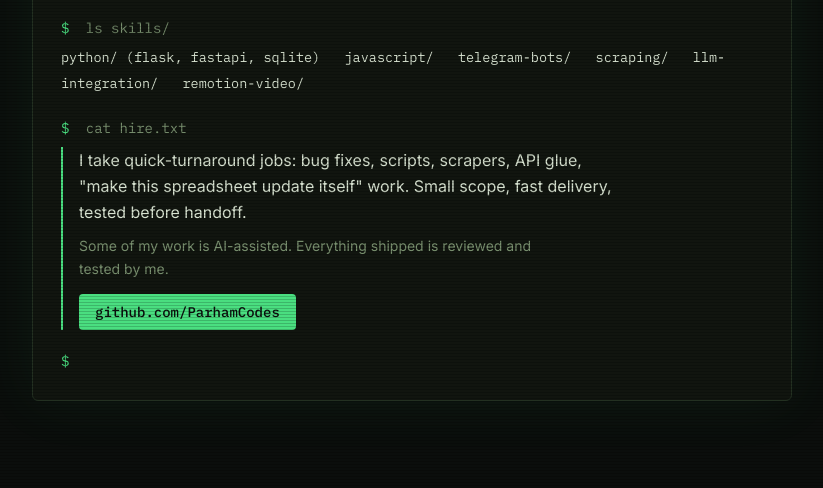
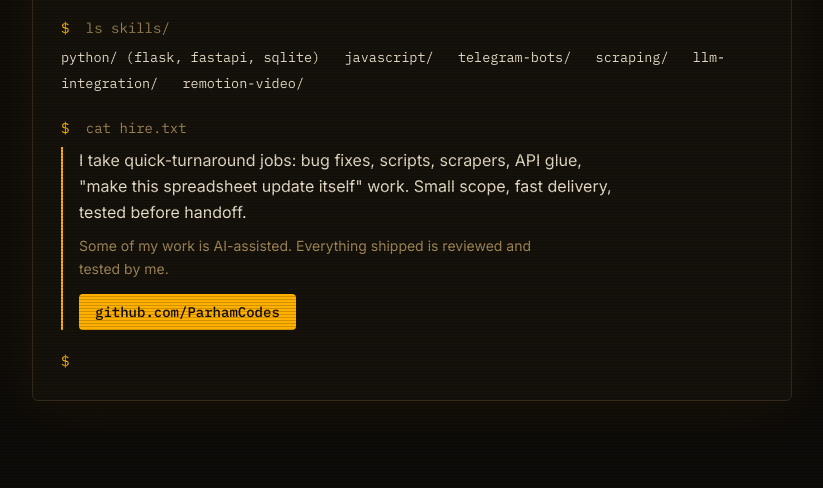
Before and after one commit to Buggy-steelwool837/buggy-steelwool837.github.io, a plain HTML site: page index.html in a window 1280 px wide. Shown: the part 312-800 px from the top of the page, without its empty margins (228-1051 px from the left). Drawn offline with Linux system fonts and the light colour scheme.

Commit message:
Amber phosphor palette

```diff
--- a/style.css
+++ b/style.css
@@ -1,17 +1,17 @@
 :root {
-  --bg:#0b0e0c;
-  --panel:#11150f;
-  --line:#233021;
-  --green:#4ade80;
-  --green-dim:#79906f;
-  --text:#d7e2d0;
+  --bg:#0e0c09;
+  --panel:#15120c;
+  --line:#332a1c;
+  --green:#ffb000;
+  --green-dim:#a08657;
+  --text:#e8ddc8;
   --mono:"IBM Plex Mono", monospace;
 }
 * { box-sizing:border-box; margin:0; }
 body { background:var(--bg); color:var(--text); font-family:"Inter", sans-serif; min-height:100vh; display:flex; align-items:center; justify-content:center; padding:24px; }
 .crt { width:100%; max-width:760px; }
 .crt::after { content:""; position:fixed; inset:0; pointer-events:none; background:repeating-linear-gradient(0deg, transparent 0 2px, rgba(0, 0, 0, 0.18) 2px 3px); }
-.term { background:var(--panel); border:1px solid var(--line); border-radius:6px; overflow:hidden; box-shadow:0 0 60px rgba(74, 222, 128, 0.07); }
+.term { background:var(--panel); border:1px solid var(--line); border-radius:6px; overflow:hidden; box-shadow:0 0 60px rgba(255, 176, 0, 0.07); }
 .term-bar { display:flex; align-items:center; gap:6px; padding:9px 12px; border-bottom:1px solid var(--line); }
 .dot { width:10px; height:10px; border-radius:50%; background:var(--line); }
 .term-title { margin-left:8px; font-family:var(--mono); font-size:12px; color:var(--green-dim); }
@@ -26,7 +26,7 @@ h1 { font-family:var(--mono); font-weight:600; font-size:40px; color:var(--green
 .hire p { max-width:54ch; line-height:1.65; margin-top:8px; }
 .honest { color:var(--green-dim); font-size:14px; }
 .cta { display:inline-block; margin-top:14px; font-family:var(--mono); font-size:14px; color:var(--bg); background:var(--green); padding:9px 16px; border-radius:4px; text-decoration:none; font-weight:500; }
-.cta:hover { background:#6ee7a0; }
+.cta:hover { background:#ffc233; }
 .cta:focus-visible { outline:2px solid var(--text); outline-offset:2px; }
 .cursor { animation:blink 1.1s steps(1) infinite; color:var(--green); }
 @keyframes blink { 50% { opacity:0; } }
```
Also changed, not shown: avatar.png.
